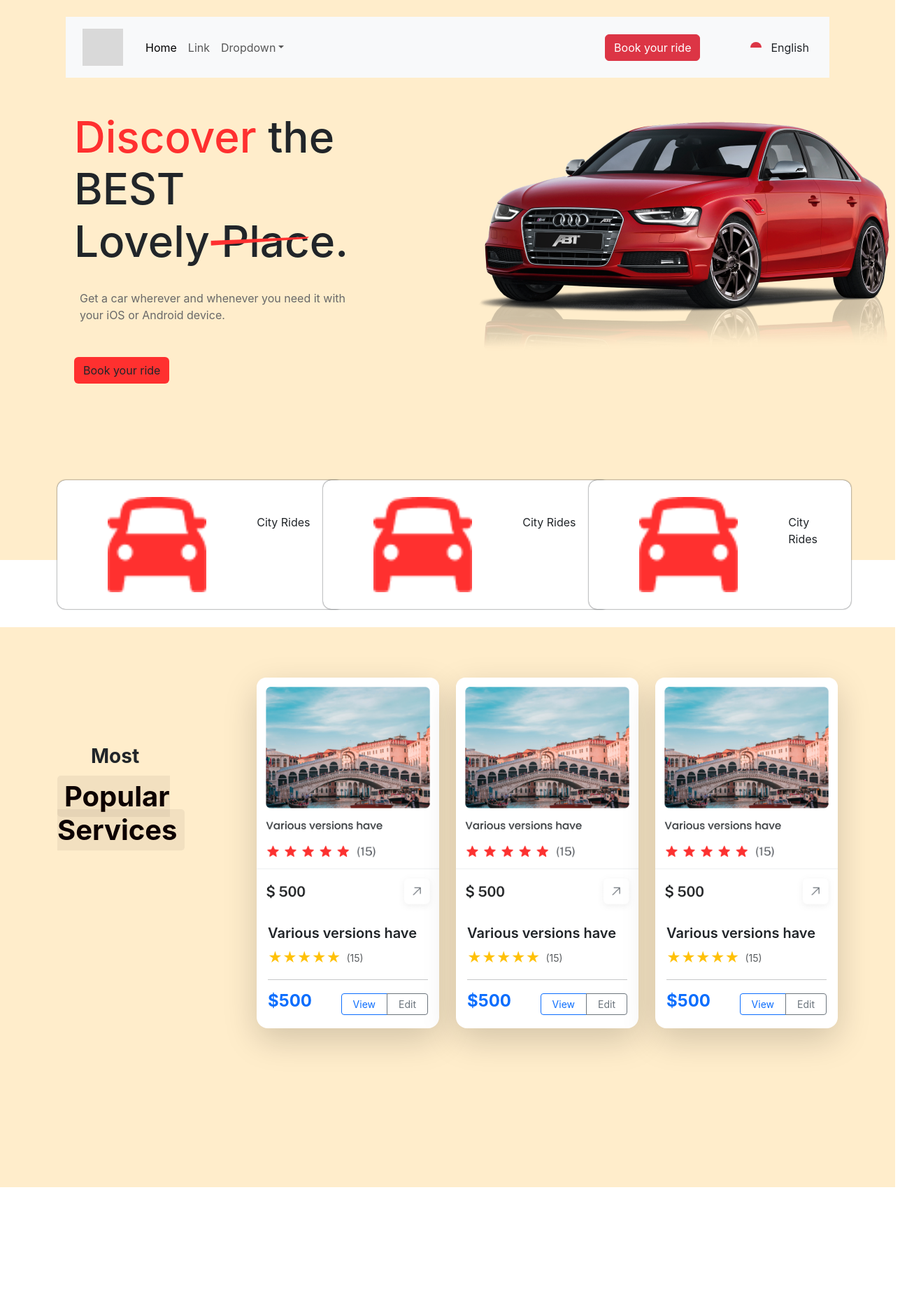
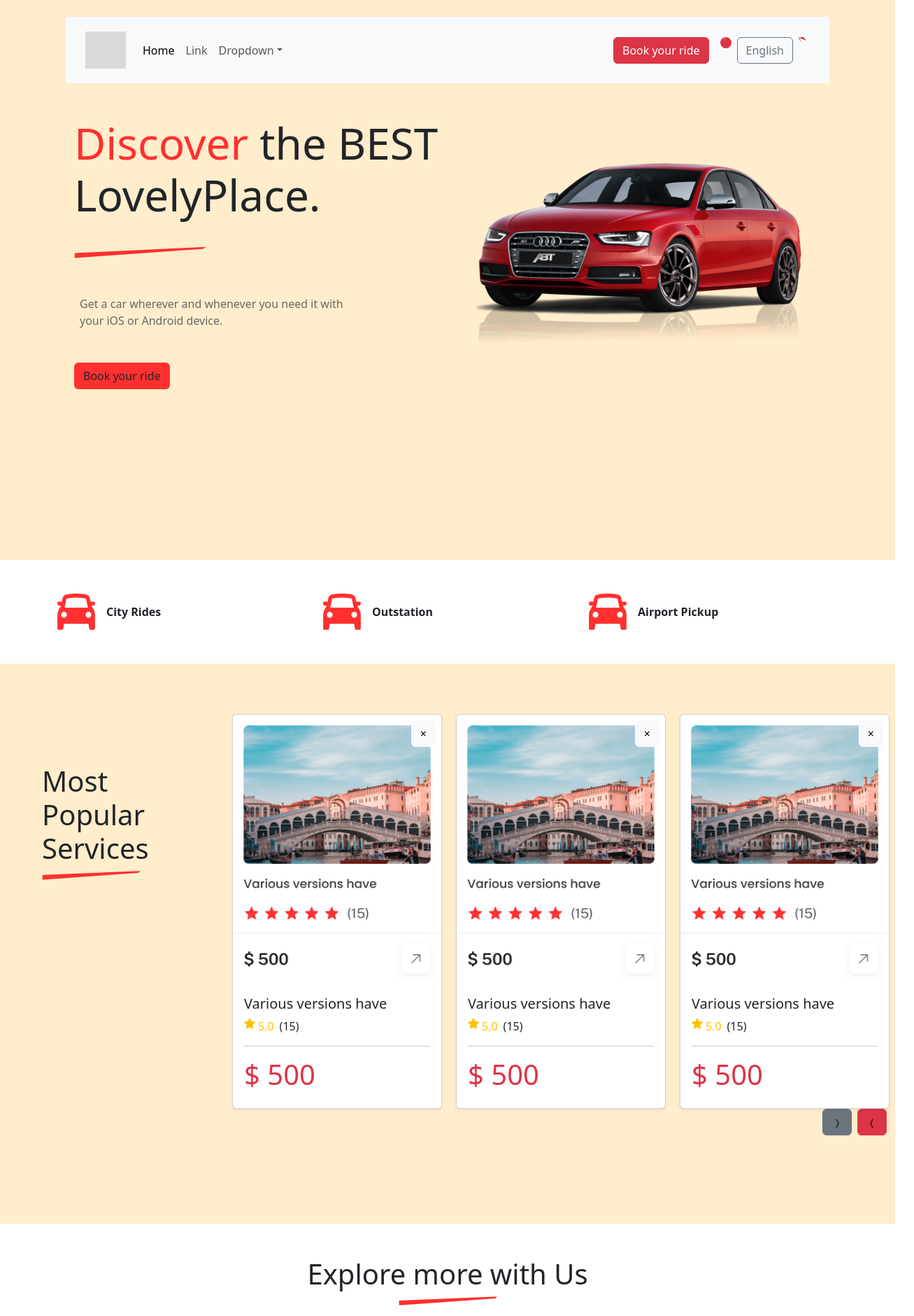
Before and after one commit to yarmuhammadeveloper-hub/driving-forntend, a React (Create React App) app: page / in a window 1280 px wide. Shown: the top 1880 px of the page at 70% size, 1307 px wide, since content can reach past the window. Before the commit the page ends 1696 px from the top, so only its background shows below. Built offline with nearby package versions, Linux system fonts and the light colour scheme.

Commit message:
fix veracl build

```diff
--- a/src/pages/Home.js
+++ b/src/pages/Home.js
@@ -1,47 +1,107 @@
- import React from 'react';
- import thum1 from '../assats/Rectangle 3.png'
- import thum2 from '../assats/line1.png'
- import thum3 from '../assats/car1.png'
- import thum4 from '../assats/icon.png'
+import React, { useEffect } from 'react';
+import 'bootstrap/dist/css/bootstrap.min.css';
 
- import png2 from '../assats/Frame 28.png'
+// Assets imports (all from ../assats/)
+import logo from '../assats/Rectangle 3.png';
+import line1 from '../assats/line1.png';
+import line2 from '../assats/line2.png';
+import car1 from '../assats/car1.png';
+import icon from '../assats/icon.png';
+import frame28 from '../assats/Frame 28.png';
 
-
+import group98 from '../assats/Group 98.png';
+import blackCar from '../assats/black car.png';
+import iconCarpool from '../assats/icons8-carpool-30 1.png';
+import img1 from '../assats/img1.png';
+import img2 from '../assats/img2.png';
+import img3 from '../assats/img3.png';
+import img4 from '../assats/img4.png';
+import img5 from '../assats/img5.png';
+import img6 from '../assats/img6.png';
+import img7 from '../assats/img7.png';
+import img8 from '../assats/img8.png';
+import img9 from '../assats/img9.png';
+import img10 from '../assats/img10.png';
+import img11 from '../assats/img11.png';
+import icon5 from '../assats/icon5.png';
+import card1 from '../assats/card1.png';
+import card2 from '../assats/card2.png';
+import card3 from '../assats/card3.png';
+import card4 from '../assats/card5.png';
 
 export default function Home() {
+
+  useEffect(() => {
+    import('bootstrap/dist/js/bootstrap.bundle.min.js').then((bootstrap) => {
+      window.bootstrap = bootstrap.default || bootstrap;
+    });
+  }, []);
+
+  const serviceCard = (index) => (
+    <div className="card shadow-sm">
+      <div className="position-relative">
+        <img src={frame28} className="card-img-top w-100" alt="Service" />
+        <button className="btn btn-light position-absolute top-0 end-0 mt-2 me-2">&times;</button>
+      </div>
+      <div className="p-3">
+        <h5>Various versions have</h5>
+        <div className="d-flex mt-2">
+          <svg xmlns="http://www.w3.org/2000/svg" width="16" height="16" fill="currentColor" className="bi bi-star-fill text-warning me-1" viewBox="0 0 16 16">
+            <path d="M3.612 15.443c-.386 .198-.824-.149-.746-.592l.83-4.73L.173 6.765c-.329-.314-.158-.888 .283-.95l4.898-.696L7.538 .792c.197-.39 .73-.39 .927 0l2.184 4.327 4.898 .696c.441 .062 .612 .636 .282 .95l-3.522 3.356 .83 4.73c.078 .443-.36 .79-.746 .592L8 13.187l-4.389 2.256z"/>
+          </svg>
+          <span className="text-warning">5.0</span>
+          <span className="ms-2">(15)</span>
+        </div>
+        <hr />
+        <div className="d-flex justify-content-between">
+          <h1 className="text-danger">$ 500</h1>
+
+        </div>
+      </div>
+    </div>
+  );
+
+  const exploreItem = (
+    <>
+      <img src={iconCarpool} alt="" />
+      <div>
+        <b>Intercity Rides</b>
+        <p>Get a car wherever and whenever you need it with your <br /> iOS or Android device.</p>
+      </div>
+    </>
+  );
+
+  const testimonial = (img, name) => (
+    <div className="mycard1">
+      <img src={icon5} className="ms-4 mt-5" alt="" />
+      <p className="mt-5 p-3">There are of Lorem Ipsum available, but the majority have suffered alteration in some form...</p>
+      <div className="d-flex">
+        <img src={img} className="w-25" alt="" />
+        <div className="ms-3">
+          <b>{name}</b>
+          <p>Junior Lawyer</p>
+        </div>
+      </div>
+    </div>
+  );
+
   return (
     <>
-      <div className="container-fluid" style={{ backgroundColor: "#FFEDCB", height: "100vh" }}>
+      {/* Navbar */}
+      <div className="container-fluid" style={{backgroundColor: '#FFEDCB', minHeight: '100vh'}}>
         <div className="container p-4">
-          <nav className="navbar navbar-expand-lg bg-body-tertiary p-1">
+          <nav className="navbar navbar-expand-lg bg-body-tertiary p-3">
             <div className="container-fluid">
-              <a className="navbar-brand" href="#">
-                <img src={thum1} className='p-2 w-100' alt="" />
-              </a>
-              <button
-                className="navbar-toggler"
-                type="button"
-                data-bs-toggle="collapse"
-                data-bs-target="#navbarSupportedContent"
-                aria-controls="navbarSupportedContent"
-                aria-expanded="false"
-                aria-label="Toggle navigation"
-              >
+              <a className="navbar-brand" href="#"><img src={logo} alt="" /></a>
+              <button className="navbar-toggler" type="button" data-bs-toggle="collapse" data-bs-target="#navbarSupportedContent" aria-controls="navbarSupportedContent" aria-expanded="false" aria-label="Toggle navigation">
                 <span className="navbar-toggler-icon"></span>
               </button>
-
               <div className="collapse navbar-collapse" id="navbarSupportedContent">
                 <ul className="navbar-nav me-auto mb-2 mb-lg-0">
-                  <li className="nav-item">
-                    <a className="nav-link active" aria-current="page" href="#">Home</a>
-                  </li>
-                  <li className="nav-item">
-                    <a className="nav-link" href="#">Link</a>
-                  </li>
+                  <li className="nav-item"><a className="nav-link active" href="#">Home</a></li>
+                  <li className="nav-item"><a className="nav-link" href="#">Link</a></li>
                   <li className="nav-item dropdown">
-                    <a className="nav-link dropdown-toggle" href="#" role="button" data-bs-toggle="dropdown" aria-expanded="false">
-                      Dropdown
-                    </a>
+                    <a className="nav-link dropdown-toggle" href="#" role="button" data-bs-toggle="dropdown" aria-expanded="false">Dropdown</a>
                     <ul className="dropdown-menu">
                       <li><a className="dropdown-item" href="#">Action</a></li>
                       <li><a className="dropdown-item" href="#">Another action</a></li>
@@ -50,117 +110,220 @@
                     </ul>
                   </li>
                 </ul>
-
-                <form>
-                  <button type="button" className="btn btn-danger me-5">Book your ride</button>
-                  <svg xmlns="http://www.w3.org/2000/svg" width="16" height="16" fill="currentColor" className="bi bi-globe2 text-danger ms-4 my-4" viewBox="0 0 16 16">
-                    <path d="M0 8a8 8 0 1 1 16 0A8 8 0..." />
+                <div className="d-flex">
+                  <button type="button" className="btn btn-danger me-3">Book your ride</button>
+                  <svg xmlns="http://www.w3.org/2000/svg" width="16" height="16" fill="currentColor" className="bi bi-globe2 text-danger me-2" viewBox="0 0 16 16">
+                    <path d="M0 8a8 8 0 1 1 16 0A8 8 0 0 1 0 8zm7.5-6.923c-.67.204-1.335 .82-1.887 1.855-.215 .403-.395 .872 .705 .157 1.472 .257 2.282 .287zM4.249 3.539 .214-.577 .481 -1.078 .597 -.933 3.051 3.05 .544 .277 1.198 .49zM3.509 7.5 .036 -1.07 .188 -2.087 .436 -3.008 -1.565 -.667 1.018 7.5z" />
                   </svg>
-                  <button className="btn" type="submit"> English</button>
-                </form>
+                  <button className="btn btn-outline-secondary me-2">English</button>
+                  <svg xmlns="http://www.w3.org/2000/svg" width="16" height="16" fill="currentColor" className="bi bi-check text-danger" viewBox="0 0 16 16">
+                    <path d="M10.97 4.97 .75 .75 1.07 1.05 -3.99 4.99 .75 .75 -1.08 .02 4.324 8.384 .75 .75 1.06 -1.06 2.094 2.093 3.473 -4.425z"/>
+                  </svg>
+                </div>
               </div>
             </div>
           </nav>
 
-          <div className="container position-relative">
-            <div className="row">
-              <div className="col-6 mt-5">
+          {/* Hero */}
+          <div className="container">
+            <div className="row align-items-center">
+              <div className="col-lg-6 mt-5">
+                <div className="hero-title">
                   <h1 className="fontsize">
                     <span className="colorstyle">Discover</span> the BEST <br />
-                  Lovely Place.
+                    Lovely
+                    <span className="place-wrap">
+                      Place.
+                      <img src={line2} className="img-fluid hero-line" alt="" />
+                    </span>
                   </h1>
-                <img className="setline" src={thum2} alt="" />
+                </div>
                 <p className="color1 mt-4 p-2">
                   Get a car wherever and whenever you need it with <br /> your iOS or Android device.
                 </p>
                 <button type="button" className="btn btncolor mt-4">Book your ride</button>
               </div>
-
-              <div className="col-6 mt-5">
-                <img src={thum3} alt="care img" />
+              <div className="col-lg-6 mt-5 text-center">
+                <img src={car1} className="img-fluid w-100" alt="Car" />
               </div>
-            </div>
-          </div>
-
-        </div>
-      </div>
-       <div className="container position-relative">
-        <div className="row">
-          <div className="col-lg-4 my-5">
-            <div className="d-flex mt-4 boxdizine1">
-              {/* <img src="assate/icon.png" className=" p-4 ms-5" alt=""> */}
-              <img src={thum4} alt="care img" className=' p-4 ms-5'   />
-              <p className="m-5">City Rides</p>
-            </div>
-          </div>
-          <div className="col-lg-4 my-5">
-            <div className="d-flex mt-4 boxdizine1">
-              {/* <img src="assate/icon.png" className=" p-4 ms-5" alt=""> */}
-               <img src={thum4} alt="care img" className=' p-4 ms-5'   />
-              <p className="m-5">City Rides</p>
-            </div>
-          </div>
-          <div className="col-lg-4 my-5">
-            <div className="d-flex mt-4 boxdizine1">
-              {/* <img src="assate/icon.png" className=" p-4 ms-5" alt=""> */}
-               <img src={thum4} alt="care img" className=' p-4 ms-5'   />
-              <p className="m-5">City Rides</p>
             </div>
           </div>
         </div>
       </div>
 
-      {/* ------services section end------ */}
-    <div className="container-fluid color8 py-5">
-  <div className="container pt-4">
-    <div className="row align-items-start">
-
-      {/* Left Section (Heading + Image) */}
-    <div className="col-lg-3 col-md-12 mb-4 text-center text-lg-start">
-      <div className="mt-5 pt-5">
-      <h3 className='ms-5 mb-3'><b>Most</b>  </h3>
-       <h1 className="heading-anim">
-        <span className="anim-text">Popular Services</span>
-      </h1>
-
+      {/* Services Boxes */}
+      <div className="container my-5">
+        <div className="row g-4">
+          {[
+            'City Rides',
+            'Outstation',
+            'Airport Pickup'
+          ].map((text, i) => (
+            <div key={i} className="col-lg-4 col-md-6 col-12">
+              <div className="d-flex align-items-center boxdesign">
+                <img src={icon} className="img-fluid me-3 icon-size" alt="" />
+                <p className="mb-0 fw-semibold">{text}</p>
+              </div>
+            </div>
+          ))}
+        </div>
       </div>
 
-
+      {/* Most Popular Services */}
+      <div className="container-fluid color8 py-5">
+        <div className="row">
+          <div className="col-lg-3 col-md-3 mt-5">
+            <h1 className="ms-5 mt-5">Most Popular Services</h1>
+            <img src={line1} className="ms-5 mb-5 img-fluid" alt="" />
           </div>
-
-
-      {/* Card Reusable Component Applied for All Cards */}
-      {[1, 2, 3].map((item, index) => (
-        <div key={index} className="col-lg-3 col-md-4 col-sm-6 mb-4 d-flex">
-          <div
-            className="card shadow-lg border-0 rounded-4 w-100 h-100 hover-card"
-            style={{ transition: "transform 0.3s, box-shadow 0.3s" }}
-          >
-            <img src={png2} className="card-img-top rounded-top" alt="Service" />
-            <div className="card-body">
-              <h5 className="fw-semibold">Various versions have</h5>
-              <div className="d-flex align-items-center mt-2">
-                <div className="text-warning fs-5">★★★★★</div>
-                <small className="ms-2 text-muted">(15)</small>
+          <div className="col-lg-9">
+            <div className="row">
+              {[0,1,2].map(i => (
+                <div key={i} className="col-lg-4 mt-4">
+                  {serviceCard(i)}
                 </div>
-              <hr />
-              <div className="d-flex justify-content-between align-items-center">
-                <h4 className="text-primary fw-bold">$500</h4>
-                <div className="btn-group">
-                  <button className="btn btn-sm btn-outline-primary px-3">View</button>
-                  <button className="btn btn-sm btn-outline-secondary px-3">Edit</button>
+              ))}
+            </div>
+            <div className="text-end mb-5">
+              <button className="btn btn-secondary me-2">
+                <svg xmlns="http://www.w3.org/2000/svg" width="16" height="16" className="bi bi-chevron-compact-right" viewBox="0 0 16 16"><path fillRule="evenodd" d="M6.776 1.553a.5 .5 0 0 1 .671 .223l3 6a.5 .5 0 0 1 0 .448l-3 6a.5 .5 0 1 1 -.894 -.448L9.44 8 6.553 2.224a.5 .5 0 0 1 .223 -.671z"/></svg>
+              </button>
+              <button className="btn btn-danger">
+                <svg xmlns="http://www.w3.org/2000/svg" width="16" height="16" className="bi bi-chevron-compact-left" viewBox="0 0 16 16"><path fillRule="evenodd" d="M9.224 1.553a.5 .5 0 0 1 .223 .67L6.56 8l2.888 5.776a.5 .5 0 1 1 -.894 .448l-3-6a.5 .5 0 0 1 0 -.448l3-6a.5 .5 0 0 1 .67 -.223z"/></svg>
+              </button>
             </div>
           </div>
         </div>
       </div>
+
+      {/* Explore more */}
+      <div className="container mt-5">
+        <div className="text-center">
+          <h1>Explore more with Us</h1>
+          <img src={line1} className="mb-5 mx-auto d-block" alt="" style={{maxWidth: '200px'}} />
+        </div>
+        <div className="row">
+          <div className="col-lg-6">
+            <img src={group98} className="mt-5 w-100" alt="" />
+          </div>
+          <div className="col-lg-6 p-4">
+            {[...Array(4)].map((_, i) => (
+              <div key={i} className="d-flex mt-5">
+                <div className="mt-2 me-4">
+                  <img src={iconCarpool} alt="" />
+                </div>
+                {exploreItem}
               </div>
             ))}
-
           </div>
         </div>
       </div>
 
+      {/* Newsletter */}
+      <div className="container-fluid mt-5" style={{backgroundColor: '#FFEDCB', height: 'auto', padding: '50px 0'}}>
+        <div className="container">
+          <div className="row">
+            <div className="col-lg-6 mt-5">
+              <h1>Stay updated with <br /> our services.</h1>
+              <p>Get a car wherever and whenever you need it with your iOS or Android device.</p>
+              <div className="btn-group w-100" role="group">
+                <input type="email" className="form-control" placeholder="Your Email" />
+                <button className="btn btn-danger">Subscribe</button>
+              </div>
+            </div>
+            <div className="col-lg-6 mt-5 text-center">
+              <img src={blackCar} className="img-fluid" alt="" />
+            </div>
+          </div>
+        </div>
+      </div>
 
+      {/* Image Grid */}
+      <div className="container">
+        <div className="text-center mt-5">
+          <h1>Stay updated with<br /> our services.</h1>
+          <img src={line1} className="mb-5 mx-auto d-block" alt="" style={{maxWidth: '200px'}} />
+        </div>
+        <div className="row g-4">
+          {[img1, img2, img3, img4, img5, img6, img7, img8].map((src, i) => (
+            <div key={i} className="col-lg-3 col-md-6 col-6">
+              <img src={src} className="w-100" alt="" />
+              <div className="text-center">
+                <p>Ride</p>
+              </div>
+            </div>
+          ))}
+        </div>
+      </div>
+
+      {/* Testimonials */}
+      <div className="container mt-5">
+        <div className="text-center">
+          <h1>Client Opinions & Reviews</h1>
+          <img src={line2} className="mb-5 mx-auto d-block" alt="" style={{maxWidth: '200px'}} />
+        </div>
+        <div className="row">
+          <div className="col-lg-4">{testimonial(img9, 'Nattasha')}</div>
+          <div className="col-lg-4">{testimonial(img10, 'Nattasha')}</div>
+          <div className="col-lg-4">{testimonial(img11, 'Nattasha')}</div>
+        </div>
+      </div>
+
+      {/* Contact Form */}
+      <div className="container-fluid">
+        <div className="row">
+          <div className="col-12">
+            <div className="mycard2 text-center p-5 mx-auto" style={{maxWidth: '600px'}}>
+              <h2>Get Started Now!</h2>
+              <p className="wordcolor mt-3">
+                Get a car wherever and whenever you need it with <br /> your iOS or Android device
+              </p>
+              <input type="text" className="form-control custom-input mb-3 w-75 mx-auto" placeholder="Full Name" />
+              <input type="email" className="form-control custom-input mb-3 w-75 mx-auto" placeholder="E-mail" />
+              <button className="btn btn-danger w-50 mt-3 mb-2">Submit</button>
+            </div>
+          </div>
+        </div>
+      </div>
+
+      {/* Footer */}
+      <div className="container-fluid herosection2 mt-5 py-5" style={{backgroundColor: '#dark-color'}}>
+        <div className="container">
+          <div className="row">
+            <div className="col-lg-4">
+              <div className="p-4">
+                <h4>Contact Us</h4>
+                <p>Call : +123 400 123</p>
+                <p>Praesent nulla massa, hendrerit vestibulum gravida in, feugiat auctor felis.</p>
+                <h6>Email: example@mail.com</h6>
+                <div>
+                  <img src={card1} width="25" alt="" className="me-1" />
+                  <img src={card2} width="25" alt="" className="me-1" />
+                  <img src={card3} width="25" alt="" className="me-1" />
+                  <img src={card4} width="25" alt="" className="me-1" />
+                </div>
+              </div>
+            </div>
+            <div className="col-lg-2 p-4">
+              <h3>Explore</h3>
+              <p>Home</p><p>About</p><p>Course</p><p>Services</p>
+            </div>
+            <div className="col-lg-2 p-4">
+              <h3>Category</h3>
+              <p>Design</p><p>Development</p><p>Marketing</p>
+            </div>
+            <div className="col-lg-4 p-4">
+              <h3>Subscribe</h3>
+              <p className="mt-3">Lorem Ipsum has been them an industry printer took a galle.</p>
+              <input type="email" className="form-control mt-4 backcolor" placeholder="Email here" />
+            </div>
+          </div>
+          <div className="text-center mt-4">
+            <hr />
+            <p>Copyright 2020 All rights Reserved . Null</p>
+          </div>
+        </div>
+      </div>
     </>
   );
 }
```
Also changed, not shown: package.json (+8 -6 lines), 2 other files (tests, documents, lock files or other folders). Lines whose indentation alone changed are shown as unchanged.
